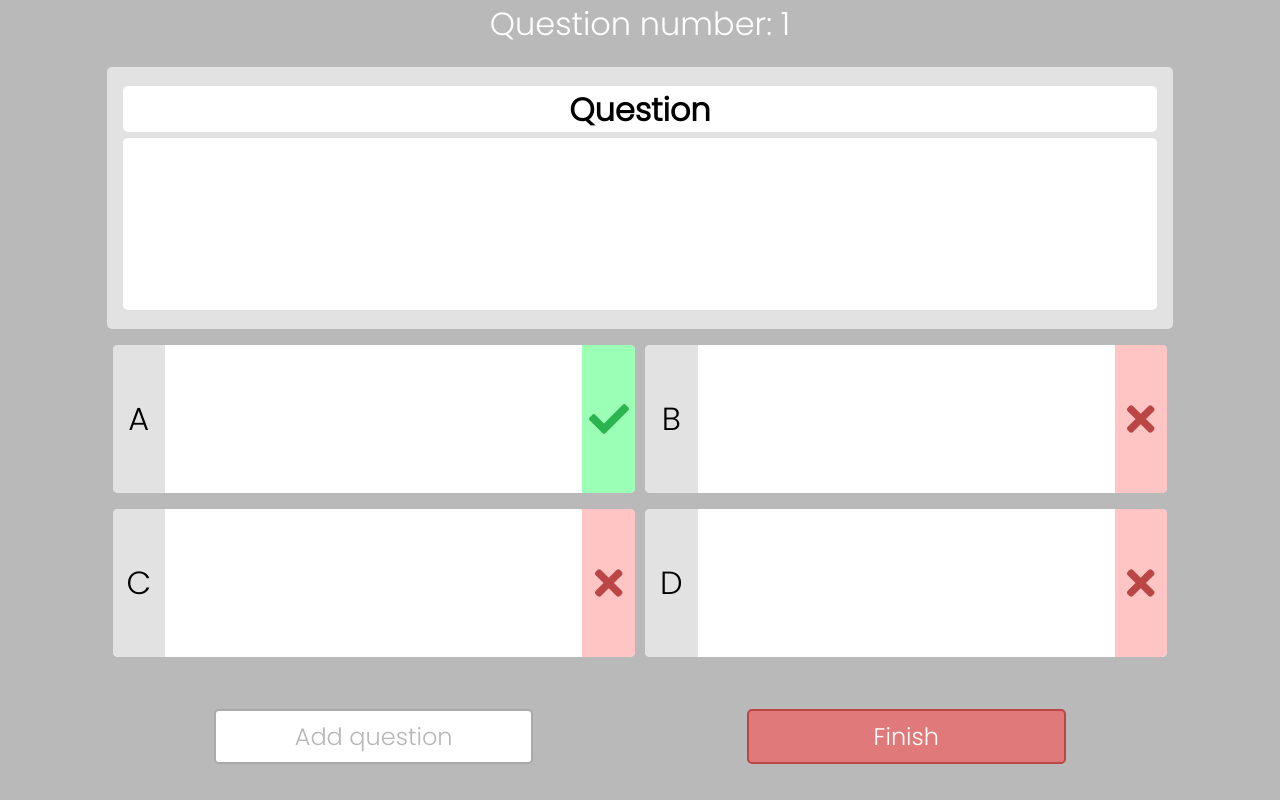
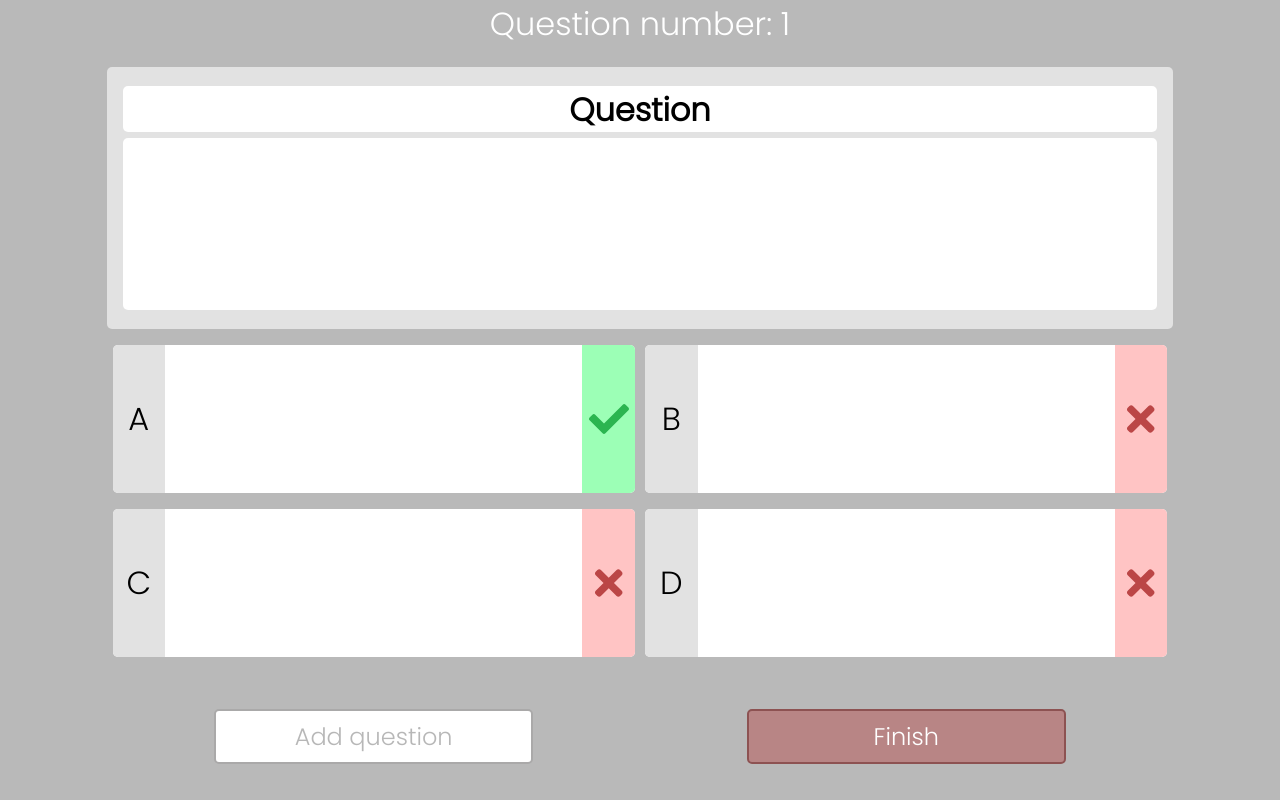
Before and after one commit to Centmsn/quiz-generator, a Next.js app: page /Dashboard/newquiz in a window 1280 px wide. Built offline with nearby package versions, Linux system fonts and the light colour scheme.

Commit message:
disabled buttons are now display correctly, add quizNameForm validation

```diff
--- a/components/Button/index.module.scss
+++ b/components/Button/index.module.scss
@@ -50,12 +50,6 @@
   }
 }
 
-.disabled {
-  &:hover:before {
-    transform: scaleX(0);
-  }
-}
-
 .danger {
   border: 2px solid map-get($red, 500);
 
@@ -66,3 +60,10 @@
     background: map-get($red, 400);
   }
 }
+
+.disabled {
+  filter: grayscale(0.5);
+  &:hover:before {
+    transform: scaleX(0);
+  }
+}
--- a/components/LoginForm/index.js
+++ b/components/LoginForm/index.js
@@ -6,6 +6,7 @@ import Button from "components/Button";
 import Spinner from "components/Spinner";
 import { useHttpRequest } from "hooks/useHttpRequest";
 
+// ! refactor required
 const Navigation = () => {
   const [userEmail, setUserEmail] = useState("");
   const [userPassword, setUserPassword] = useState("");
--- a/components/QuizNameForm/index.js
+++ b/components/QuizNameForm/index.js
@@ -4,12 +4,18 @@ import Button from "components/Button";
 import { useRef, useState } from "react";
 
 const QuizNameForm = ({ closeModal, addQuiz }) => {
+  const [isButtonDisabled, setIsButtonDisabled] = useState(false);
   const [name, setName] = useState("");
   const backdropRef = useRef(null);
 
   const handleCloseModal = e => {
     if (e.target !== backdropRef.current) return;
     closeModal();
+  };
+
+  const handleAddQuiz = () => {
+    setIsButtonDisabled(true);
+    addQuiz(name);
   };
 
   const handleNameChange = e => {
@@ -29,7 +35,11 @@ const QuizNameForm = ({ closeModal, addQuiz }) => {
           value={name}
           onChange={handleNameChange}
         />
-        <Button important onClick={() => addQuiz(name)}>
+        <Button
+          important
+          onClick={handleAddQuiz}
+          disabled={!name || isButtonDisabled}
+        >
           Confirm
         </Button>
       </div>
--- a/pages/Dashboard/newquiz/index.js
+++ b/pages/Dashboard/newquiz/index.js
@@ -108,7 +108,12 @@ const newQuiz = () => {
         >
           Add question
         </Button>
-        <Button size="small" danger onClick={handleToggleModal}>
+        <Button
+          size="small"
+          danger
+          onClick={handleToggleModal}
+          disabled={!questions.length}
+        >
           Finish
         </Button>
       </div>
--- a/pages/api/auth/signup.js
+++ b/pages/api/auth/signup.js
@@ -25,7 +25,7 @@ const handler = async (req, res) => {
   const existingUser = await User.findOne({ email });
 
   if (existingUser) {
-    res.status(422).json({ error: "User already exists" });
+    res.status(422).json({ message: "User already exists" });
     return;
   }
 
```
